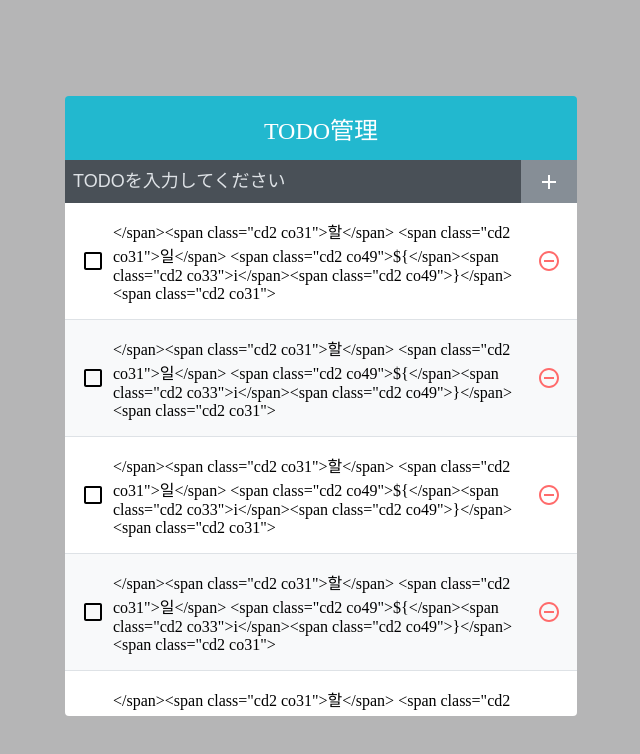
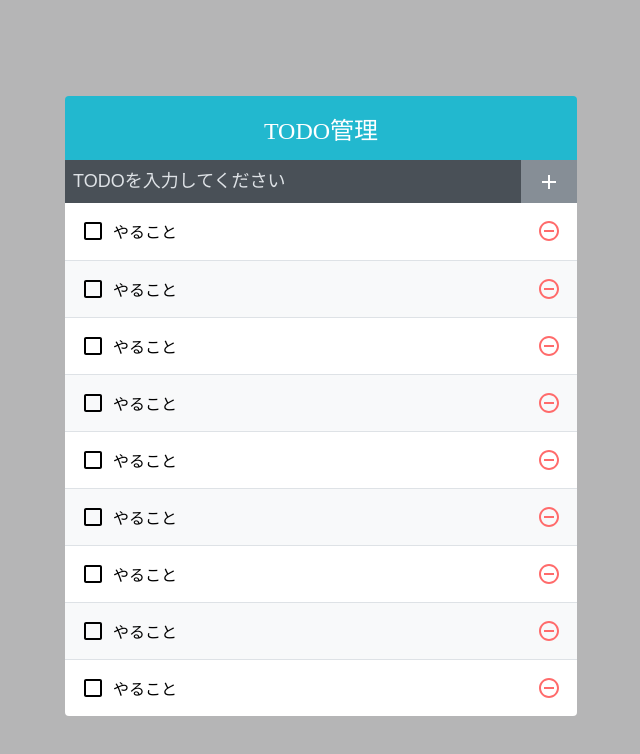
Before and after one commit to twan65/react-todo-app, a React (Create React App) app: page / in a window 1280 px wide. Shown: the top 754 px of the page, without its empty margins (319-959 px from the left). Built offline with nearby package versions, Linux system fonts and the light colour scheme.

Commit message:
react.memoとライブラリを利用した性能効率化

```diff
--- a/src/App.js
+++ b/src/App.js
@@ -8,7 +8,7 @@
   for (let i = 1; i <= 2500; i++) {
     array.push({
       id: i,
-      text: '</span><span class="cd2 co31">할</span> <span class="cd2 co31">일</span> <span class="cd2 co49">${</span><span class="cd2 co33">i</span><span class="cd2 co49">}</span><span class="cd2 co31">',
+      text: 'やること',
       checked: false,
     });
   }
--- a/src/components/TodoList.js
+++ b/src/components/TodoList.js
@@ -1,20 +1,37 @@
-import React from 'react';
+import React, { useCallback } from 'react';
+import { List } from 'react-virtualized';
 import TodoListItem from './TodoListItem';
 import './TodoList.scss';
 
 const TodoList = ({ todos, onRemove, onToggle }) => {
-  return (
-    <div className="TodoList">
-      {todos.map((todo) => (
+  const rowRenderer = useCallback(
+    ({ index, key, style }) => {
+      const todo = todos[index];
+      return (
         <TodoListItem
           todo={todo}
-          key={todo.id}
+          key={key}
           onRemove={onRemove}
           onToggle={onToggle}
+          style={style}
         />
-      ))}
-    </div>
+      );
+    },
+    [onRemove, onToggle, todos],
+  );
+
+  return (
+    <List
+      className="TodoList"
+      width={512} // 全体大きさ
+      height={513} // 全体高さ
+      rowCount={todos.length} // 項目数
+      rowHeight={57} // 項目高さ
+      rowRenderer={rowRenderer} // 項目をレンダリングするときの関数
+      list={todos} // 配列
+      style={{ outline: 'none' }} // Listタグの基本スタイルを除外
+    />
   );
 };
 
-export default TodoList;
+export default React.memo(TodoList);
--- a/src/components/TodoListItem.js
+++ b/src/components/TodoListItem.js
@@ -7,12 +7,16 @@
 import cn from 'classnames';
 import './TodoListItem.scss';
 
-const TodoListItem = ({ todo, onRemove, onToggle }) => {
+const TodoListItem = ({ todo, onRemove, onToggle, style }) => {
   const { id, text, checked } = todo;
 
   return (
+    <div className="TodoListItem-virtualized" style={style}>
       <div className="TodoListItem">
-      <div className={cn('checkbox', { checked })} onClick={() => onToggle(id)}>
+        <div
+          className={cn('checkbox', { checked })}
+          onClick={() => onToggle(id)}
+        >
           {checked ? <MdCheckBox /> : <MdCheckBoxOutlineBlank />}
           <div className="text">{text}</div>
         </div>
@@ -20,7 +24,11 @@
           <MdRemoveCircleOutline />
         </div>
       </div>
+    </div>
   );
 };
 
-export default React.memo(TodoListItem);
+export default React.memo(
+  TodoListItem,
+  (prevProps, nextProps) => prevProps.todo === nextProps.todo,
+);
--- a/src/components/TodoListItem.scss
+++ b/src/components/TodoListItem.scss
@@ -1,10 +1,17 @@
+.TodoListItem-virtualized {
+  & + & {
+    border-top: 1px solid #dee2e6;
+  }
+  &:nth-child(even) {
+    background: #f8f9fa;
+  }
+}
+
 .TodoListItem {
   padding: 1rem;
   display: flex;
   align-items: center; // 縦中央のソート
-  &:nth-child(even) {
-    background: #f8f9fa;
-  }
+
   .checkbox {
     cursor: pointer;
     flex: 1; // 全ての領域選択
@@ -39,9 +46,4 @@
       color: #ff8787;
     }
   }
-
-  // elの間に線をひく
-  & + & {
-    border-top: 1px solid #dee2e6;
-  }
 }
```
Lines whose indentation alone changed are shown as unchanged.
